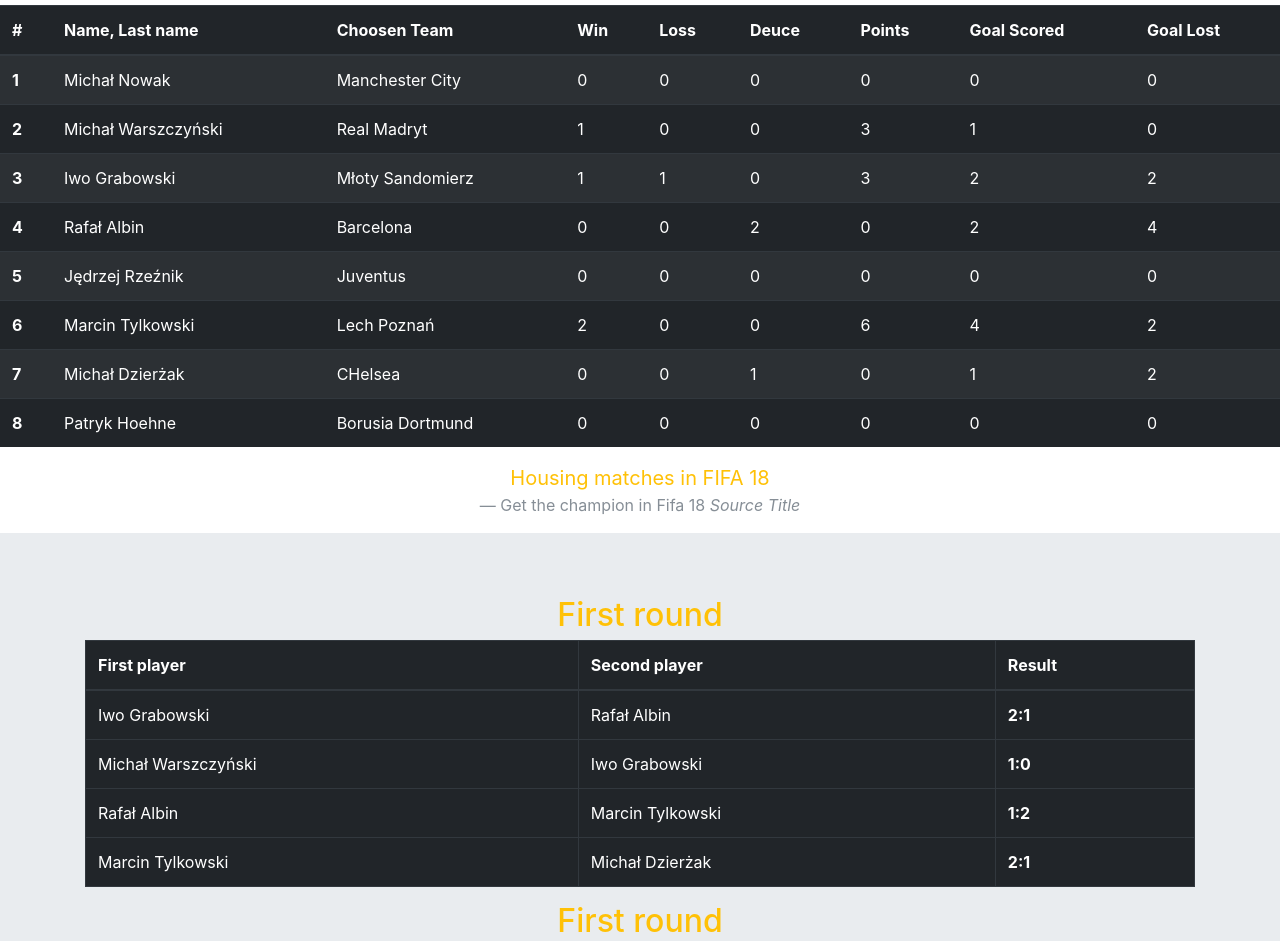
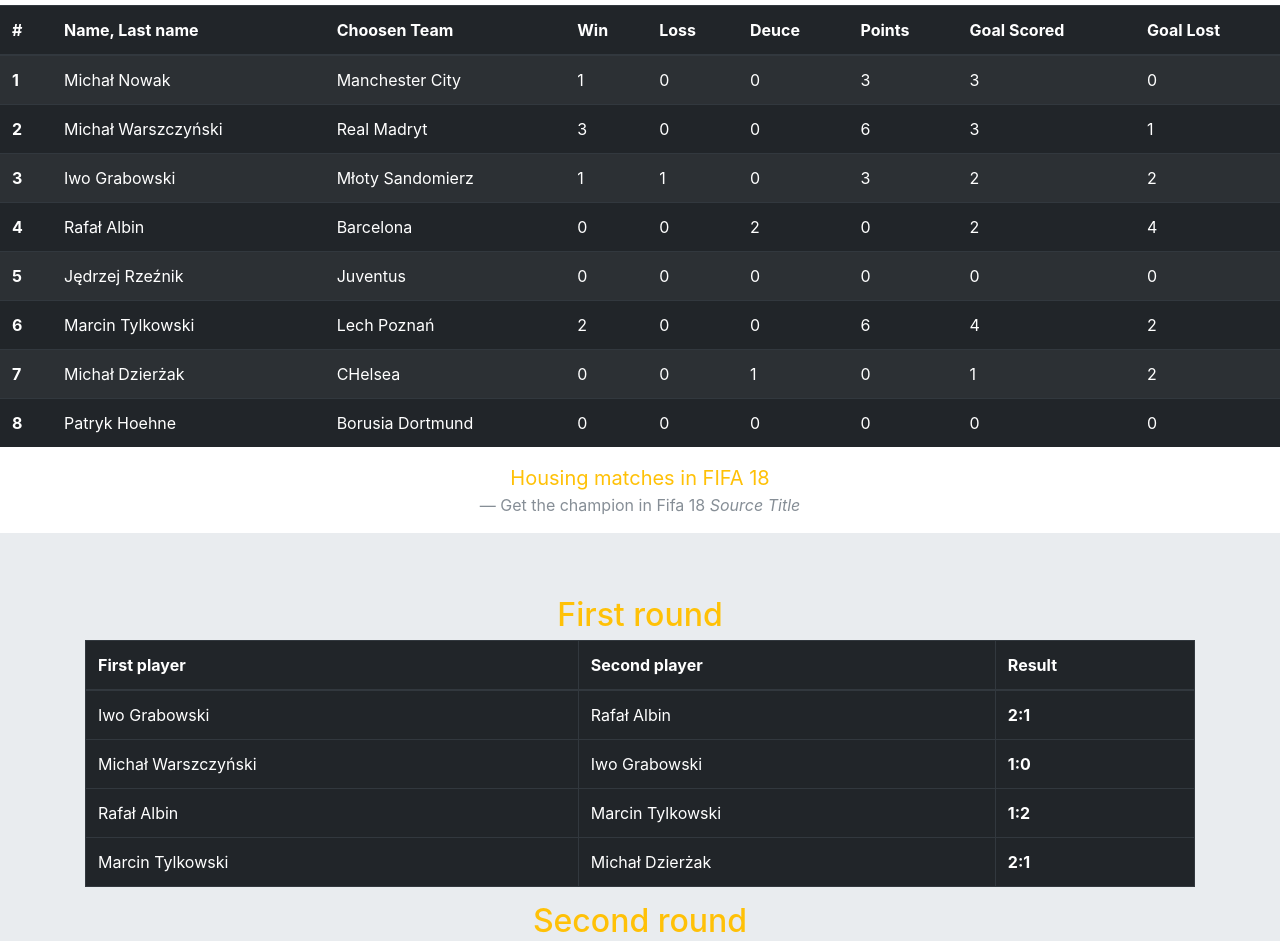
Before and after one commit to mwarszczynski/CSS, a plain HTML site: page Fifa18champions/index.html in a window 1280 px wide. Shown: the part 47-988 px from the top of the page. Drawn offline with nearby package versions, Linux system fonts and the light colour scheme; files whose address does not match are found by name.

Commit message:
Update index.html

```diff
--- a/Fifa18champions/index.html
+++ b/Fifa18champions/index.html
@@ -31,23 +31,23 @@
           <th scope="row">1</th>
           <td>Michał Nowak</td>
           <td>Manchester City</td>
+          <td>1</td>
           <td>0</td>
           <td>0</td>
-          <td>0</td>
-          <td>0</td>
-          <td>0</td><!--  goal scored -->
+          <td>3</td>
+          <td>3</td><!--  goal scored -->
           <td>0</td><!--  goal lost -->
         </tr>
         <tr>
           <th scope="row">2</th>
           <td>Michał Warszczyński</td>
           <td>Real Madryt</td>
-          <td>1</td>
+          <td>3</td>
           <td>0</td>
           <td>0</td>
-          <td>3</td>
-          <td>1</td><!--  goal scored -->
-          <td>0</td><!--  goal lost -->
+          <td>6</td>
+          <td>3</td><!--  goal scored -->
+          <td>1</td><!--  goal lost -->
         </tr>
         <tr>
           <th scope="row">3</th>
@@ -160,7 +160,7 @@
           </tbody>
         </table>
 
-        <h2 class="text-center text-warning">First round</h2>
+        <h2 class="text-center text-warning">Second round</h2>
 
         <table class="table table-bordered table-inverse">
           <thead>
```
